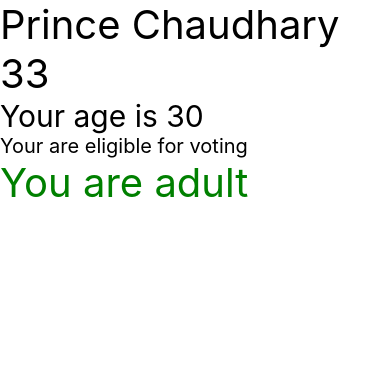
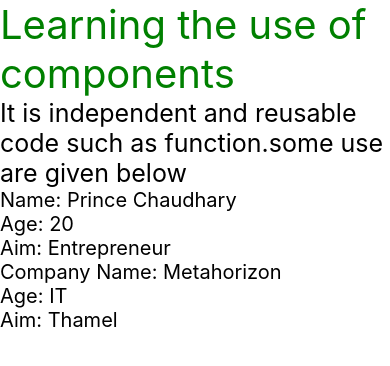
Before and after one commit to princechaudhary874/Android_Development, a React Native app: screen / in a window 390 px wide. Shown: the top 366 px of the page. Built offline with nearby package versions, Linux system fonts and the light colour scheme.

Commit message:
Learning Components

```diff
--- a/App.tsx
+++ b/App.tsx
@@ -1,32 +1,28 @@
-import React from 'react';
-import {View, Text} from 'react-native';
-import {Colors} from 'react-native/Libraries/NewAppScreen';
-
-const App = () => {
-  // learning about jsx(-power house of react-native mainly used to put html and js or ts together)
-  const fName = 'Prince';
-  const lName = 'Chaudhary';
-  const Age = 30;
-  return (
+import React from "react";
+import { View,Text } from "react-native";
+import CompanyData from "./components/CompanyData";
+const App=()=>{
+  return(
     <View>
-      <Text style={{fontSize: 40}}>
-        {fName} {lName}
-      </Text>
-      <Text style={{fontSize: 40}}>{10 + 23}</Text>
-      <Text style={{fontSize: 30}}>
-        {Age === 30 ? 'Your age is 30 ' : 'Your age is not matching'}
-      </Text>
-      <Text style={{fontSize: 20}}>
-        {Age > 18
-          ? 'Your are eligible for voting '
-          : 'Your are not eligible for voting'}
-      </Text>
-      {Age < 20 ? (
-        <Text style={{fontSize: 40, color: 'red'}}>You are underage</Text>
-      ) : (
-        <Text style={{fontSize: 40, color: 'green'}}>You are adult</Text>
-      )}
+      <Text style={{fontSize:40,color:'green'}}>Learning the use of components</Text>
+      <Text style={{fontSize:25}}>It is independent and reusable code such as function.some use are given below </Text>
+      <UserData/>
+      <CompanyData/>
     </View>
   );
-};
+}
+const UserData=()=>{
+  let name='Prince Chaudhary';
+  const age=20;
+  const aim="Entrepreneur";
+  return(
+    <View>
+      <Text style={{fontSize:20}}>Name: {name}</Text>
+      <Text style={{fontSize:20}}>Age: {age} </Text>
+      <Text style={{fontSize:20}}>Aim: {aim}</Text>
+    </View>
+  );
+}
+
+
 export default App;
--- /dev/null
+++ b/components/CompanyData.jsx
@@ -0,0 +1,17 @@
+import React from 'react'
+import { Text, View } from 'react-native';
+
+const CompanyData=()=>{
+    let name='Metahorizon';
+    const branch=`IT`;
+    const location="Thamel";
+    return(
+      <View>
+        <Text style={{fontSize:20}}>Company Name: {name}</Text>
+        <Text style={{fontSize:20}}>Age: {branch} </Text>
+        <Text style={{fontSize:20}}>Aim: {location}</Text>
+      </View>
+    );
+  }
+
+export default CompanyData
```
